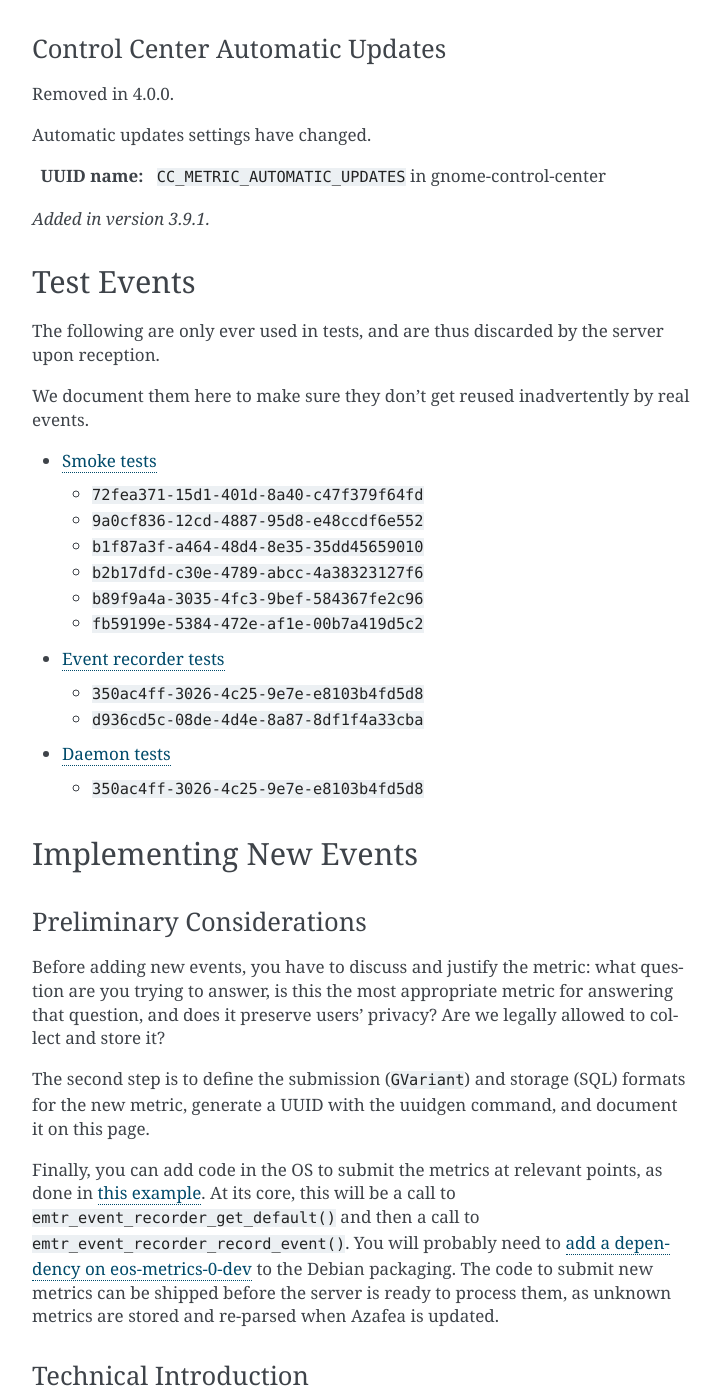
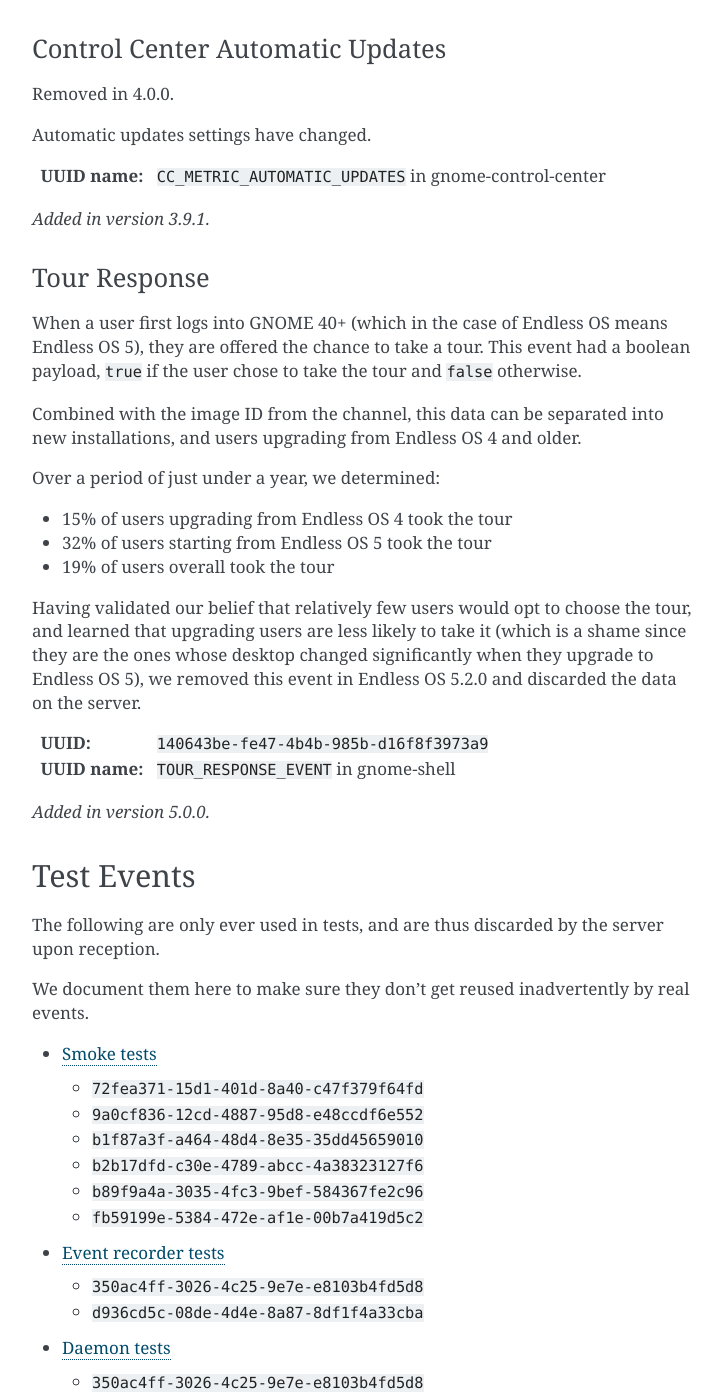
Before and after one commit to endlessm/azafea, a Sphinx documentation site: the page built from docs/source/events.rst, in a window 1280 px wide and 1400 px high, scrolled down 20395 px. Shown: the whole window, without its empty margins (388-1110 px from the left). Built offline with Sphinx 7.4.7, drawn with Linux system fonts in a browser that asks for light colours.

Commit message:
Drop tour response event
We did not get around to adding a table for this event; my analysis was
done based on the unknown_singular_event_v3 table. Adding the UUID to
IGNORED_EVENTS will cause data to be scrubbed from that table on
upgrade.

https://phabricator.endlessm.com/T35061

```diff
--- a/docs/source/events.rst
+++ b/docs/source/events.rst
@@ -946,6 +946,34 @@
 
 .. versionadded:: 3.9.1
 
+Tour Response
+~~~~~~~~~~~~~
+
+When a user first logs into GNOME 40+ (which in the case of Endless OS means
+Endless OS 5), they are offered the chance to take a tour. This event had a
+boolean payload, ``true`` if the user chose to take the tour and ``false``
+otherwise.
+
+Combined with the image ID from the channel, this data can be separated into
+new installations, and users upgrading from Endless OS 4 and older.
+
+Over a period of just under a year, we determined:
+
+- 15% of users upgrading from Endless OS 4 took the tour
+- 32% of users starting from Endless OS 5 took the tour
+- 19% of users overall took the tour
+
+Having validated our belief that relatively few users would opt to choose the
+tour, and learned that upgrading users are less likely to take it (which is a
+shame since they are the ones whose desktop changed significantly when they
+upgrade to Endless OS 5), we removed this event in Endless OS 5.2.0 and
+discarded the data on the server.
+
+:UUID: ``140643be-fe47-4b4b-985b-d16f8f3973a9``
+:UUID name: ``TOUR_RESPONSE_EVENT`` in gnome-shell
+
+.. versionadded:: 5.0.0
+
 
 Test Events
 -----------
```
Also changed, not shown: 1 other file.
